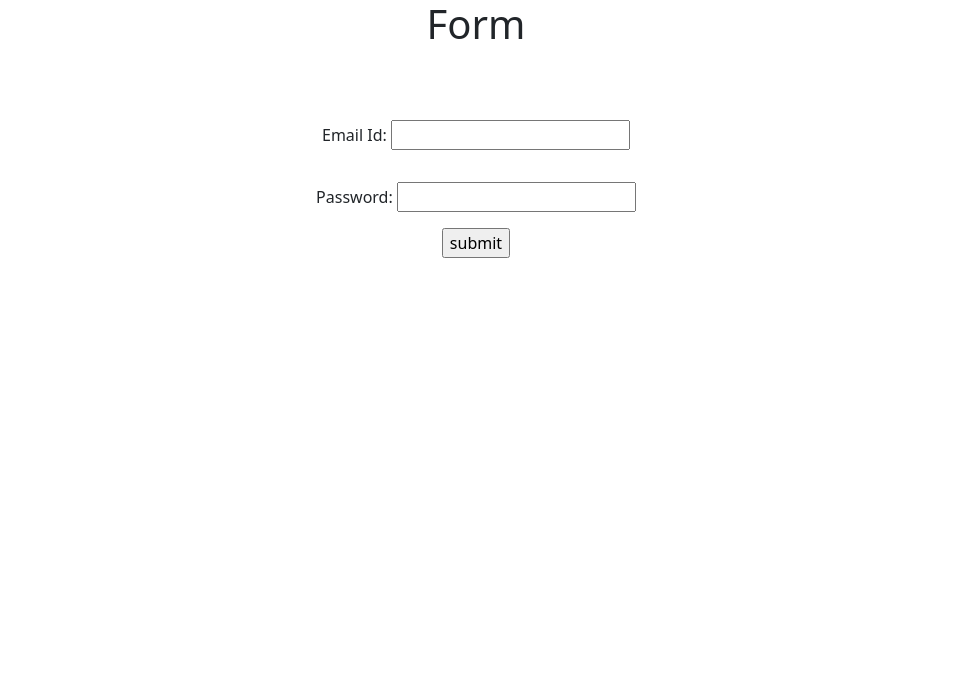
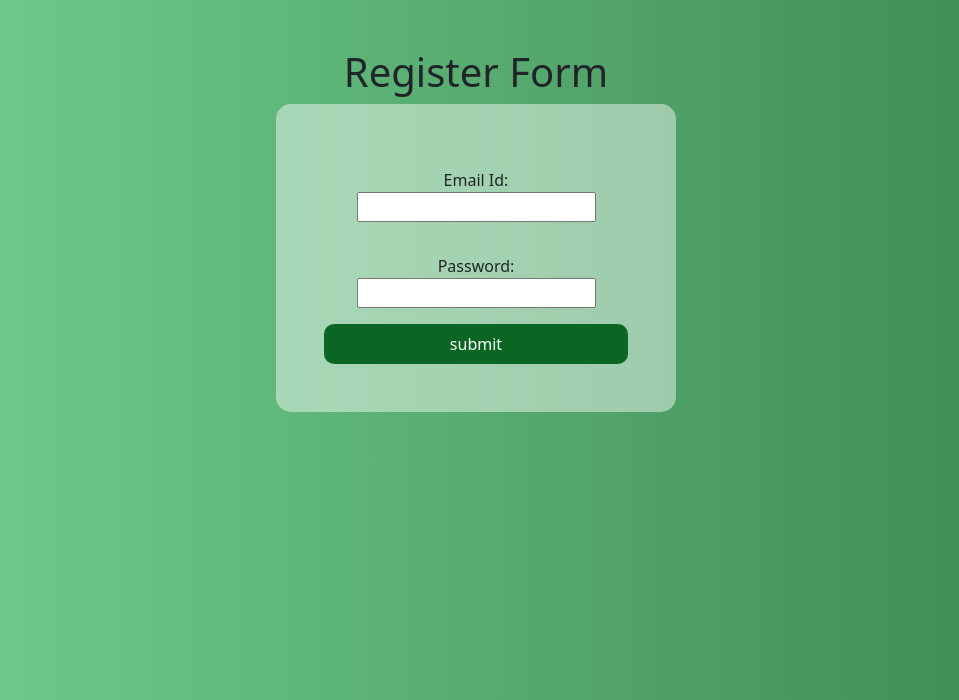
Before and after one commit to madhhuurrii/CareerReady, a Flask app: page /register in a window 1280 px wide. Shown: the top 700 px of the page, without its empty margins (164-1123 px from the left). Run offline with Flask 2, Linux system fonts and the light colour scheme.

Commit message:
flask ui

```diff
--- /dev/null
+++ b/Flask_Setup/static/css/styles.css
@@ -0,0 +1,38 @@
+.hire-login{
+    background: linear-gradient(270deg, rgba(11, 102, 35, 0.8) 0%, rgba(80, 200, 118, 0.8) 100%);
+
+}
+.hire-login-container{
+    background: rgba(255, 255, 255, 0.45);
+    background-repeat: no-repeat;
+    background-size: cover;
+    border-radius: 15px;
+    width:400px;
+}
+.hire-login-title{
+    color: #0B6623;
+
+}
+.hire-login-subtitle{
+    color: #0B6623;
+}
+.hire-login-submit{
+    background: #0B6623;
+border-radius: 10px;
+color:#ffffff;
+border: none;
+
+}
+
+@media screen and (max-width:480px){
+    .hire-login-container{
+        width: 250px;
+    }
+
+}
+@media screen and (max-width:280px) {
+    .hire-login-container{
+        width: 200px;
+    }
+
+}
--- a/Flask_Setup/templates/base.html
+++ b/Flask_Setup/templates/base.html
@@ -7,10 +7,11 @@
 
     <!-- Bootstrap CSS -->
     <link href="https://cdn.jsdelivr.net/npm/bootstrap@5.1.3/dist/css/bootstrap.min.css" rel="stylesheet" integrity="sha384-1BmE4kWBq78iYhFldvKuhfTAU6auU8tT94WrHftjDbrCEXSU1oBoqyl2QvZ6jIW3" crossorigin="anonymous">
-
+    <link rel="stylesheet"
+    href="{{url_for('static', filename='css/styles.css')}}">
     <title>Hello, world!</title>
   </head>
-  <body>
+  <body class="hire-login">
     {% block body %}
     {% endblock body %}
 
--- a/Flask_Setup/templates/register.html
+++ b/Flask_Setup/templates/register.html
@@ -1,7 +1,8 @@
 {% extends 'base.html' %}
 {% block body %}
-<h1 class="text-center">Form</h1>
-<form method="post" class="container p-5 align-text-center text-center">
+<div class="container p-5">
+    <h1 class="text-center">Register Form</h1>
+<form method="post" class="container hire-login-container p-5 align-text-center text-center">
     <div class="py-3">
         <label for="email">Email Id:</label>
         <input type="email" name="email" id="email" />
@@ -10,6 +11,7 @@
         <label for="password">Password:</label>
         <input type="password" name="password" id="password" />
     </div>
-    <input type="submit" value="submit" />
+    <input type="submit" class="hire-login-submit p-2 w-100" value="submit" />
 </form>
+</div>
 {% endblock body %}
```
Also changed, not shown: Flask_Setup/templates/login.html (+5 -3 lines), Flask_Setup/site.db.
